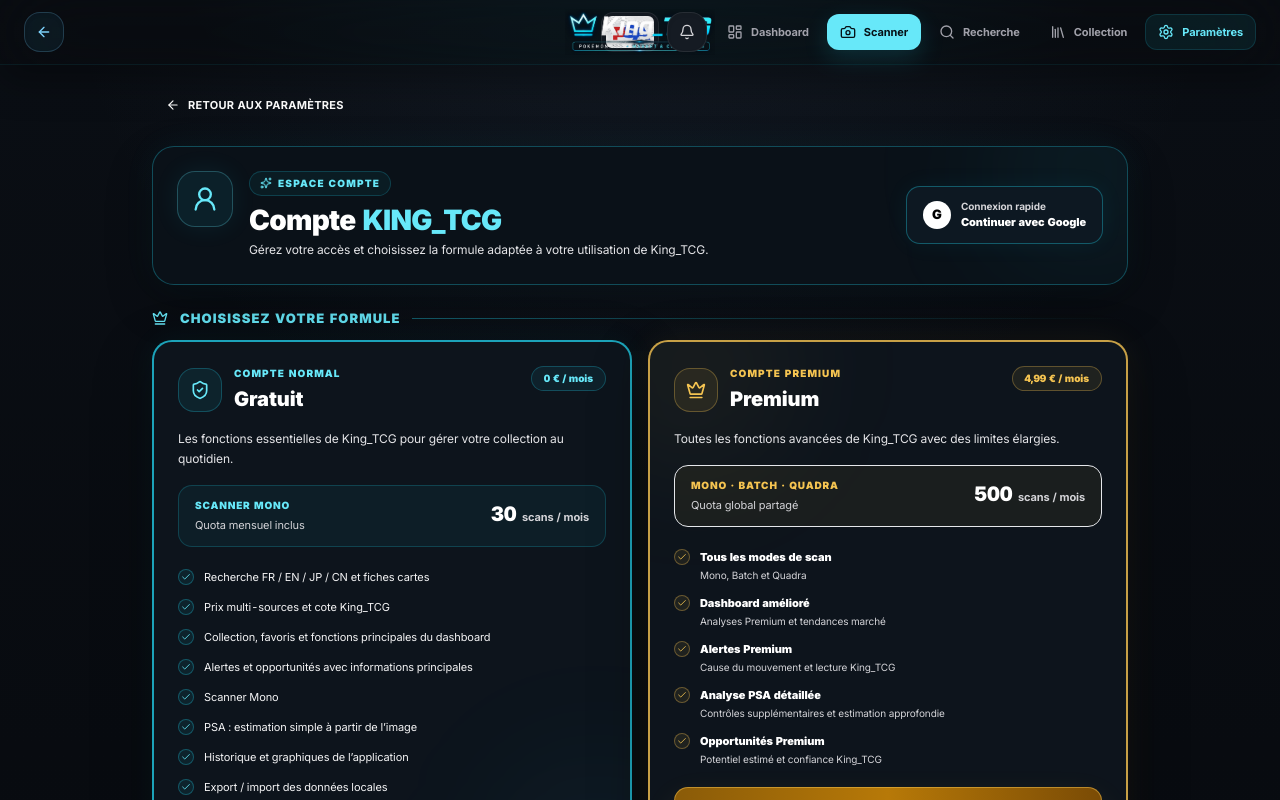
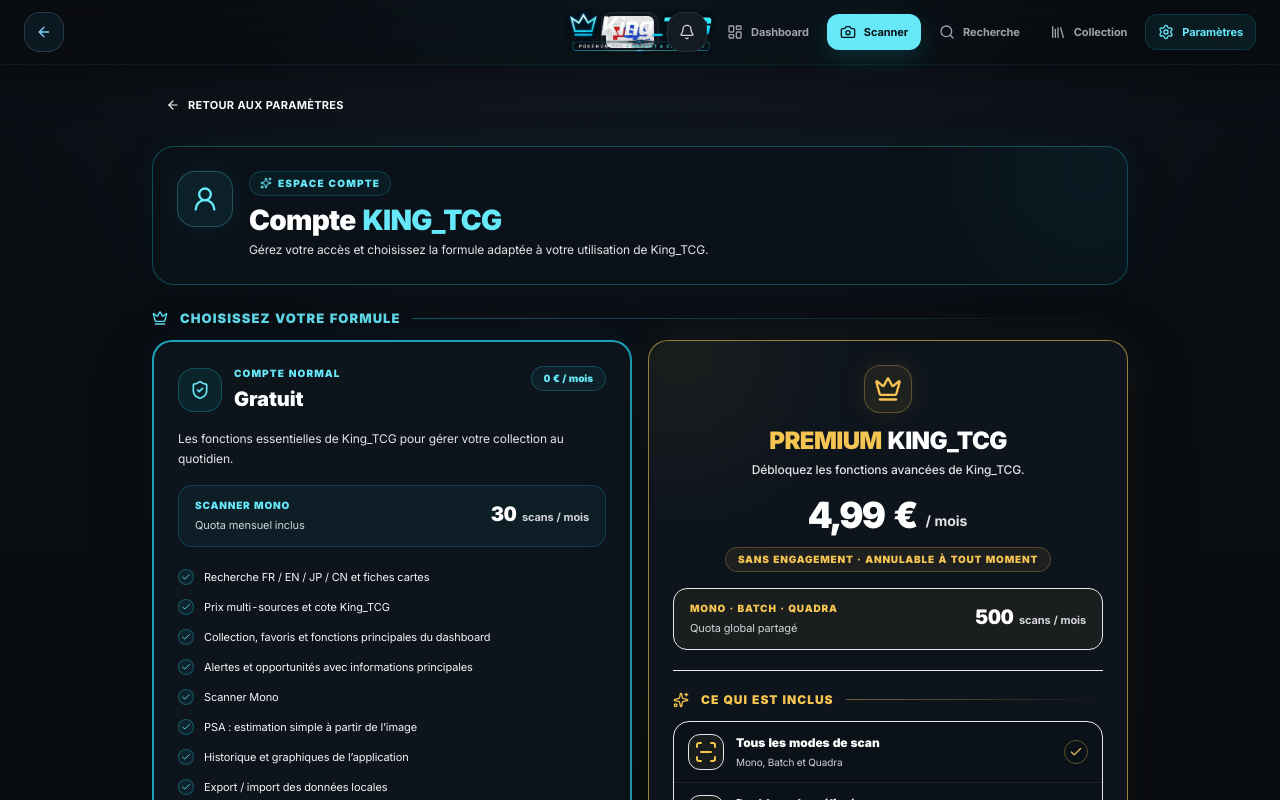
Before and after one commit to dylangdm1-dotcom/King_TcgV1, a Next.js app: page /parametres/compte in a window 1280 px wide. Shown: the top 800 px of the page. Built offline with nearby package versions, Linux system fonts and the light colour scheme.

Commit message:
Update page.tsx

```diff
--- a/app/parametres/compte/page.tsx
+++ b/app/parametres/compte/page.tsx
@@ -113,19 +113,6 @@ export default function AccountManagementPage() {
                   </p>
                 </div>
               </div>
-
-              <button
-                type="button"
-                className="inline-flex w-full items-center justify-center gap-2.5 rounded-[14px] border border-cyan-400/35 bg-[#0d1822] px-4 py-3 text-[11px] font-black text-white shadow-[0_0_24px_rgba(34,211,238,.06)] transition hover:border-cyan-300/60 hover:bg-[#10212c] sm:w-auto"
-              >
-                <span className="flex h-7 w-7 items-center justify-center rounded-full bg-white text-[13px] font-black text-black">
-                  G
-                </span>
-                <span className="text-left">
-                  <span className="block text-[10px] font-bold text-zinc-300">Connexion rapide</span>
-                  <span className="block">Continuer avec Google</span>
-                </span>
-              </button>
             </div>
           </header>
 
@@ -190,61 +177,89 @@ export default function AccountManagementPage() {
                 </div>
               </article>
 
-              <article className="relative overflow-hidden rounded-[20px] border-2 border-[#f5c451]/80 bg-[#0d141c] p-5 shadow-[0_20px_60px_rgba(0,0,0,.30),0_0_34px_rgba(245,196,81,.065)] sm:p-6">
-                <div className="pointer-events-none absolute -left-16 -top-20 h-52 w-52 rounded-full bg-[#f5c451]/[0.055] blur-3xl" />
+              <article className="relative overflow-hidden rounded-[20px] border border-[#f5c451]/60 bg-[#0d141c] p-5 shadow-[0_20px_60px_rgba(0,0,0,.34),0_0_42px_rgba(245,196,81,.07)] sm:p-6">
+                <div className="pointer-events-none absolute -left-20 -top-24 h-56 w-56 rounded-full bg-[#f5c451]/[0.055] blur-3xl" />
+                <div className="pointer-events-none absolute -bottom-28 -right-20 h-64 w-64 rounded-full bg-[#f5c451]/[0.05] blur-3xl" />
 
-                <div className="relative">
-                  <div className="flex items-start justify-between gap-4">
-                    <div className="flex items-center gap-3">
-                      <span className="flex h-11 w-11 items-center justify-center rounded-2xl border border-[#f5c451]/30 bg-[#f5c451]/[0.08] text-[#f5c451]">
-                        <Crown className="h-5 w-5" />
-                      </span>
-                      <div>
-                        <p className="text-[10px] font-black uppercase tracking-[0.11em] text-[#f5c451]">
-                          Compte Premium
-                        </p>
-                        <h3 className="mt-1 text-xl font-black text-white">Premium</h3>
-                      </div>
-                    </div>
-                    <span className="rounded-full border border-[#f5c451]/30 bg-[#f5c451]/[0.08] px-3 py-1 text-[10px] font-black text-[#f5c451]">
-                      4,99 € / mois
+                <div className="relative flex flex-col items-center text-center">
+                  <span className="flex h-12 w-12 items-center justify-center rounded-2xl border border-[#f5c451]/30 bg-[#f5c451]/[0.08] text-[#f5c451] shadow-[0_0_28px_rgba(245,196,81,.09)]">
+                    <Crown className="h-7 w-7" />
+                  </span>
+
+                  <h3 className="mt-3 text-xl font-black tracking-tight text-white sm:text-2xl">
+                    <span className="text-[#f5c451]">PREMIUM</span> KING_TCG
+                  </h3>
+
+                  <p className="mt-1 text-[12px] font-medium text-zinc-200">
+                    Débloquez les fonctions avancées de King_TCG.
+                  </p>
+
+                  <div className="mt-4 flex items-end justify-center gap-2">
+                    <span className="text-3xl font-black tracking-tight text-white sm:text-4xl">
+                      4,99 €
                     </span>
+                    <span className="pb-1 text-sm font-bold text-zinc-200">/ mois</span>
                   </div>
 
-                  <p className="mt-4 text-[12px] leading-5 text-zinc-200">
-                    Toutes les fonctions avancées de King_TCG avec des limites élargies.
-                  </p>
+                  <span className="mt-3 rounded-full border border-[#f5c451]/25 bg-[#f5c451]/[0.07] px-3 py-1 text-[10px] font-black uppercase tracking-[0.08em] text-[#f5c451]">
+                    Sans engagement · annulable à tout moment
+                  </span>
 
-                  <div className="mt-4 rounded-[14px] border border-[#f5c451]/22 bg-[#f5c451]/[0.055] px-4 py-3">
+                  <div className="mt-4 w-full rounded-[14px] border border-[#f5c451]/22 bg-[#f5c451]/[0.055] px-4 py-3">
                     <div className="flex items-center justify-between gap-3">
-                      <div>
+                      <div className="text-left">
                         <p className="text-[10px] font-black uppercase tracking-[0.08em] text-[#f5c451]">
                           Mono · Batch · Quadra
                         </p>
-                        <p className="mt-1 text-[11px] text-zinc-300">Quota global partagé</p>
+                        <p className="mt-1 text-[11px] text-zinc-300">
+                          Quota global partagé
+                        </p>
                       </div>
                       <p className="text-right text-xl font-black text-white">
                         500 <span className="text-[11px] font-bold text-zinc-300">scans / mois</span>
                       </p>
                     </div>
                   </div>
+                </div>
 
-                  <ul className="mt-5 space-y-2.5">
-                    {premiumHighlights.map((feature) => (
-                      <FeatureRow key={feature.title} premium>
-                        <span>
-                          <span className="font-black text-white">{feature.title}</span>
-                          <span className="block text-[10px] leading-4 text-zinc-300">
+                <div className="relative mt-5 border-t border-[#f5c451]/18 pt-5">
+                  <div className="mb-3 flex items-center gap-3">
+                    <Sparkles className="h-4 w-4 text-[#f5c451]" />
+                    <h4 className="whitespace-nowrap text-[12px] font-black uppercase tracking-[0.08em] text-[#f5c451]">
+                      Ce qui est inclus
+                    </h4>
+                    <span className="h-px flex-1 bg-gradient-to-r from-[#f5c451]/45 to-transparent" />
+                  </div>
+
+                  <div className="overflow-hidden rounded-[16px] border border-[#f5c451]/18 bg-black/15">
+                    {premiumHighlights.map((feature, index) => (
+                      <div
+                        key={feature.title}
+                        className={`flex items-center gap-3 px-3.5 py-3 ${
+                          index > 0 ? "border-t border-white/[0.08]" : ""
+                        }`}
+                      >
+                        <span className="flex h-9 w-9 shrink-0 items-center justify-center rounded-xl border border-[#f5c451]/22 bg-[#f5c451]/[0.06] text-[#f5c451]">
+                          <feature.icon className="h-4.5 w-4.5" />
+                        </span>
+                        <div className="min-w-0 flex-1 text-left">
+                          <p className="text-[11px] font-black text-white sm:text-[12px]">
+                            {feature.title}
+                          </p>
+                          <p className="mt-0.5 text-[10px] leading-4 text-zinc-300">
                             {feature.description}
-                          </span>
+                          </p>
+                        </div>
+                        <span className="flex h-6 w-6 shrink-0 items-center justify-center rounded-full border border-[#f5c451]/35 text-[#f5c451]">
+                          <Check className="h-3.5 w-3.5" />
                         </span>
-                      </FeatureRow>
+                      </div>
                     ))}
-                  </ul>
+                  </div>
 
                   <button
                     type="button"
-                    className="mt-5 inline-flex w-full items-center justify-center gap-2 rounded-[14px] border border-[#f5c451]/50 bg-gradient-to-r from-[#8a5b08] via-[#b77908] to-[#7a4b05] px-4 py-3.5 text-[11px] font-black uppercase tracking-[0.06em] text-white shadow-[0_14px_34px_rgba(245,196,81,.11)] transition hover:brightness-110"
+                    className="mt-4 inline-flex w-full items-center justify-center gap-2 rounded-[14px] border border-[#f5c451]/50 bg-gradient-to-r from-[#8a5b08] via-[#b77908] to-[#7a4b05] px-4 py-3.5 text-[11px] font-black uppercase tracking-[0.06em] text-white shadow-[0_14px_34px_rgba(245,196,81,.11)] transition hover:brightness-110"
                   >
                     <Crown className="h-4 w-4" />
                     Passer Premium · 4,99 € / mois
@@ -263,7 +278,7 @@ export default function AccountManagementPage() {
               <span className="h-px flex-1 bg-gradient-to-r from-[#f5c451]/35 to-transparent" />
             </div>
 
-            <div className="grid gap-3 sm:grid-cols-2 lg:grid-cols-4">
+            <div className="grid grid-cols-2 gap-3">
               <div className="rounded-[16px] border border-cyan-400/18 bg-cyan-400/[0.04] p-4 text-center">
                 <span className="mx-auto flex h-10 w-10 items-center justify-center rounded-xl border border-cyan-400/25 bg-cyan-400/[0.08] text-cyan-300">
                   <ScanLine className="h-5 w-5" />
```
